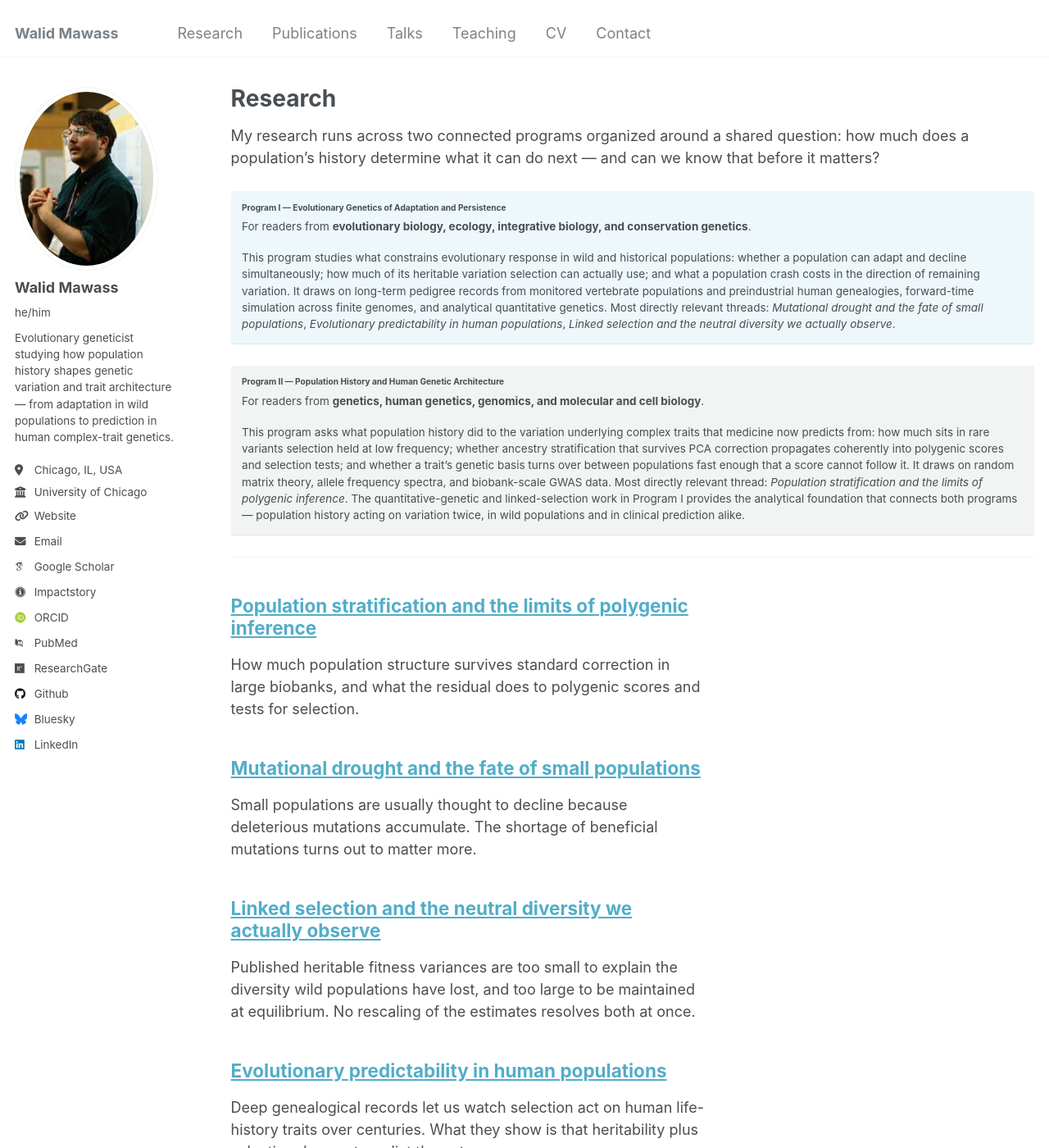
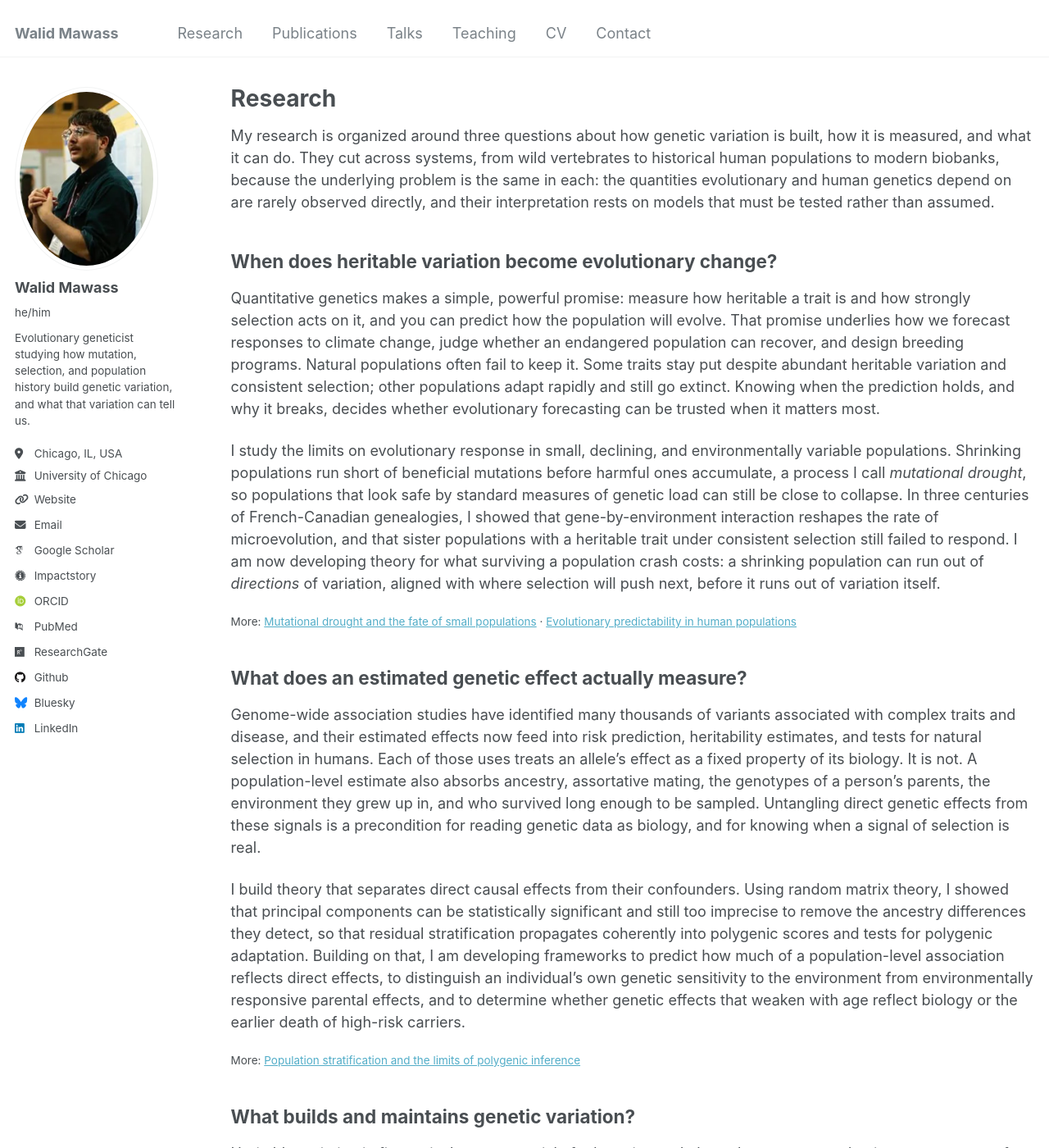
Before and after one commit to mawassw/mawassw.github.io, a Jekyll site: the page built from _pages/research.html, in a window 1280 px wide and 1400 px high. Shown: the whole window at 82% size. Built offline with Jekyll 4.4.1, drawn with Linux system fonts in a browser that asks for light colours; some web fonts are replaced; some of the changed text lies outside the part shown.

Commit message:
Reorganize research page around three biological questions
Replace the two-program presentation with three questions, each with a
motivating preamble and a summary of the work, followed by an approach
and expertise section. Update the sidebar bio to match the homepage.

Co-Authored-By: Claude Opus 5.5 <noreply@anthropic.com>

```diff
--- a/_config.yml
+++ b/_config.yml
@@ -24,7 +24,7 @@ author:
   avatar           : "walid.png"
   name             : "Walid Mawass"
   pronouns         : "he/him"
-  bio              : "Evolutionary geneticist studying how population history shapes genetic variation and trait architecture — from adaptation in wild populations to prediction in human complex-trait genetics."
+  bio              : "Evolutionary geneticist studying how mutation, selection, and population history build genetic variation, and what that variation can tell us."
   location         : "Chicago, IL, USA"
   employer         : "University of Chicago"
   uri              : "https://mawassw.github.io"
--- a/_pages/research.html
+++ b/_pages/research.html
@@ -7,21 +7,47 @@ author_profile: true
 
 {% include base_path %}
 
-<p>My research runs across two connected programs organized around a shared question: how much does a population&rsquo;s history determine what it can do next &mdash; and can we know that before it matters?</p>
+<p>My research is organized around three questions about how genetic variation is built, how it is measured, and what it can do. They cut across systems, from wild vertebrates to historical human populations to modern biobanks, because the underlying problem is the same in each: the quantities evolutionary and human genetics depend on are rarely observed directly, and their interpretation rests on models that must be tested rather than assumed.</p>
 
-<div class="notice--info">
-  <h4>Program I &mdash; Evolutionary Genetics of Adaptation and Persistence</h4>
-  <p>For readers from <strong>evolutionary biology, ecology, integrative biology, and conservation genetics</strong>.</p>
-  <p>This program studies what constrains evolutionary response in wild and historical populations: whether a population can adapt and decline simultaneously; how much of its heritable variation selection can actually use; and what a population crash costs in the direction of remaining variation. It draws on long-term pedigree records from monitored vertebrate populations and preindustrial human genealogies, forward-time simulation across finite genomes, and analytical quantitative genetics. Most directly relevant threads: <em>Mutational drought and the fate of small populations</em>, <em>Evolutionary predictability in human populations</em>, <em>Linked selection and the neutral diversity we actually observe</em>.</p>
-</div>
+<h2>When does heritable variation become evolutionary change?</h2>
 
-<div class="notice--primary">
-  <h4>Program II &mdash; Population History and Human Genetic Architecture</h4>
-  <p>For readers from <strong>genetics, human genetics, genomics, and molecular and cell biology</strong>.</p>
-  <p>This program asks what population history did to the variation underlying complex traits that medicine now predicts from: how much sits in rare variants selection held at low frequency; whether ancestry stratification that survives PCA correction propagates coherently into polygenic scores and selection tests; and whether a trait&rsquo;s genetic basis turns over between populations fast enough that a score cannot follow it. It draws on random matrix theory, allele frequency spectra, and biobank-scale GWAS data. Most directly relevant thread: <em>Population stratification and the limits of polygenic inference</em>. The quantitative-genetic and linked-selection work in Program I provides the analytical foundation that connects both programs &mdash; population history acting on variation twice, in wild populations and in clinical prediction alike.</p>
-</div>
+<p>Quantitative genetics makes a simple, powerful promise: measure how heritable a trait is and how strongly selection acts on it, and you can predict how the population will evolve. That promise underlies how we forecast responses to climate change, judge whether an endangered population can recover, and design breeding programs. Natural populations often fail to keep it. Some traits stay put despite abundant heritable variation and consistent selection; other populations adapt rapidly and still go extinct. Knowing when the prediction holds, and why it breaks, decides whether evolutionary forecasting can be trusted when it matters most.</p>
+
+<p>I study the limits on evolutionary response in small, declining, and environmentally variable populations. Shrinking populations run short of beneficial mutations before harmful ones accumulate, a process I call <em>mutational drought</em>, so populations that look safe by standard measures of genetic load can still be close to collapse. In three centuries of French-Canadian genealogies, I showed that gene-by-environment interaction reshapes the rate of microevolution, and that sister populations with a heritable trait under consistent selection still failed to respond. I am now developing theory for what surviving a population crash costs: a shrinking population can run out of <em>directions</em> of variation, aligned with where selection will push next, before it runs out of variation itself.</p>
+
+<p class="small">More: <a href="{{ base_path }}/research/mutational-drought-extinction">Mutational drought and the fate of small populations</a> &middot; <a href="{{ base_path }}/research/human-quantitative-genetics-genealogies">Evolutionary predictability in human populations</a></p>
+
+<h2>What does an estimated genetic effect actually measure?</h2>
+
+<p>Genome-wide association studies have identified many thousands of variants associated with complex traits and disease, and their estimated effects now feed into risk prediction, heritability estimates, and tests for natural selection in humans. Each of those uses treats an allele&rsquo;s effect as a fixed property of its biology. It is not. A population-level estimate also absorbs ancestry, assortative mating, the genotypes of a person&rsquo;s parents, the environment they grew up in, and who survived long enough to be sampled. Untangling direct genetic effects from these signals is a precondition for reading genetic data as biology, and for knowing when a signal of selection is real.</p>
+
+<p>I build theory that separates direct causal effects from their confounders. Using random matrix theory, I showed that principal components can be statistically significant and still too imprecise to remove the ancestry differences they detect, so that residual stratification propagates coherently into polygenic scores and tests for polygenic adaptation. Building on that, I am developing frameworks to predict how much of a population-level association reflects direct effects, to distinguish an individual&rsquo;s own genetic sensitivity to the environment from environmentally responsive parental effects, and to determine whether genetic effects that weaken with age reflect biology or the earlier death of high-risk carriers.</p>
+
+<p class="small">More: <a href="{{ base_path }}/research/population-stratification-polygenic-scores">Population stratification and the limits of polygenic inference</a></p>
+
+<h2>What builds and maintains genetic variation?</h2>
+
+<p>Heritable variation in fitness is the raw material of adaptation and, through uneven reproductive success, one of the forces that erodes genetic diversity across the genome. How much of it natural populations carry, what maintains it, and how much diversity it removes are among the oldest questions in evolutionary genetics, and the answers shape nearly every inference built on neutral diversity, from effective population size to demographic history to the genetic health of threatened species. The same forces determine the shape of genetic architecture itself: why complex traits and diseases are influenced by so many variants, each of small effect.</p>
+
+<p>Bringing classical theory together with published estimates from 19 monitored vertebrate populations, I found that measured heritable fitness variance is too small to explain the diversity these populations have lost, and at the same time too large to be maintained by mutation, selection, and drift at equilibrium. No rescaling of the estimates resolves both. I also work on how selection on disease risk shapes the frequency and ancestral state of risk variants, on the footprint stabilizing selection leaves on linked neutral diversity, and on how polygenicity itself can arise without positive selection.</p>
+
+<p class="small">More: <a href="{{ base_path }}/research/linked-selection-neutral-diversity">Linked selection and the neutral diversity we actually observe</a></p>
+
+<h2>How I approach these problems</h2>
+
+<p>My work starts from theory: I derive what a quantity must be under a given model of mutation, selection, drift, and demography, then test whether the estimates the field relies on fall inside that range. Wherever possible, I test predictions in data where the answer can actually be checked.</p>
+
+<ul>
+  <li><strong>Analytical theory.</strong> Quantitative and population genetics, diffusion and moment equations, allele frequency spectra, eco-evolutionary and multivariate (Fisher&rsquo;s geometric) models of adaptation.</li>
+  <li><strong>High-dimensional statistics.</strong> Random matrix theory for principal component correction in biobank-scale data and for the geometry of multivariate genetic variation.</li>
+  <li><strong>Simulation.</strong> Forward-time whole-genome simulators written in C, SLiM, msprime, and tskit, run on high-performance computing pipelines.</li>
+  <li><strong>Statistical quantitative genetics.</strong> Animal models and Bayesian mixed models for partitioning genetic and environmental variance in pedigreed populations, and sensitivity analyses of the pedigrees themselves.</li>
+  <li><strong>Data.</strong> Multigenerational French-Canadian genealogies spanning millions of records, long-term pedigree studies of wild vertebrates, UK Biobank and HGDP genotypes, and GWAS summary statistics.</li>
+</ul>
 
 <hr />
+
+<h2>Research projects</h2>
 
 {% assign threads = site.research | sort: 'sort_order' %}
 {% for post in threads %}
```
